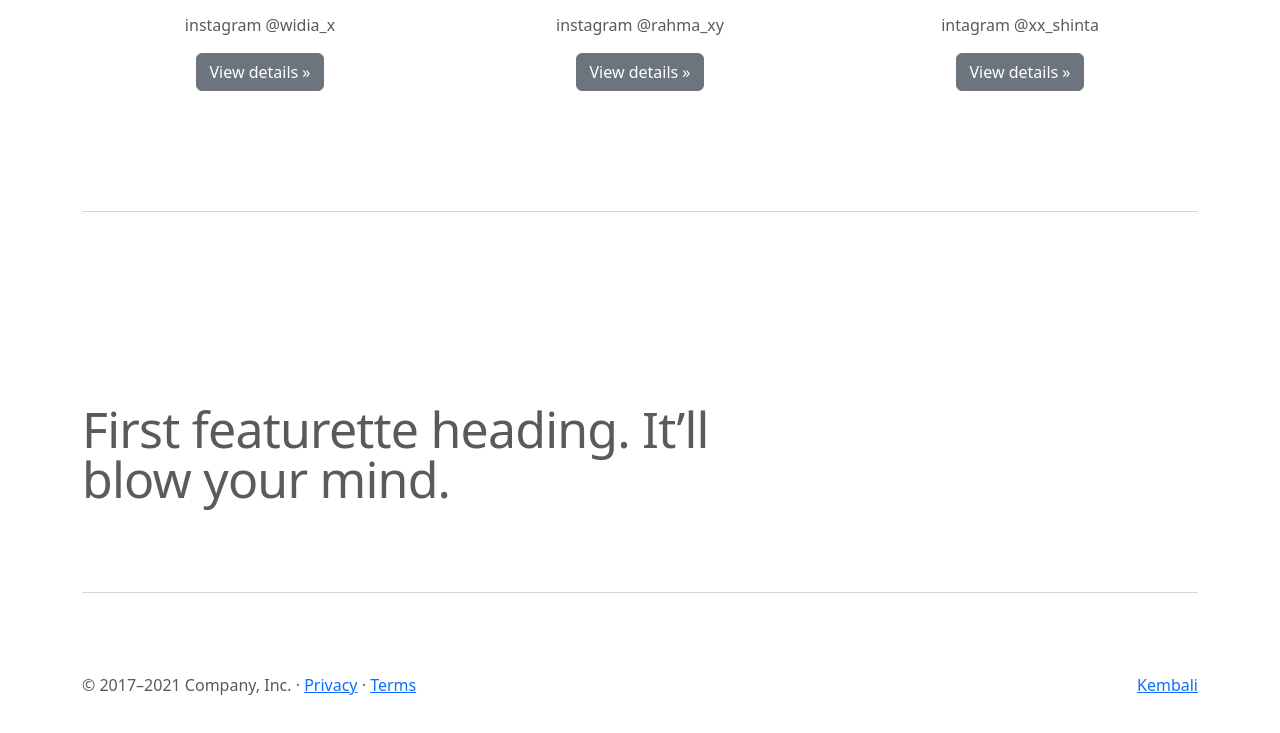
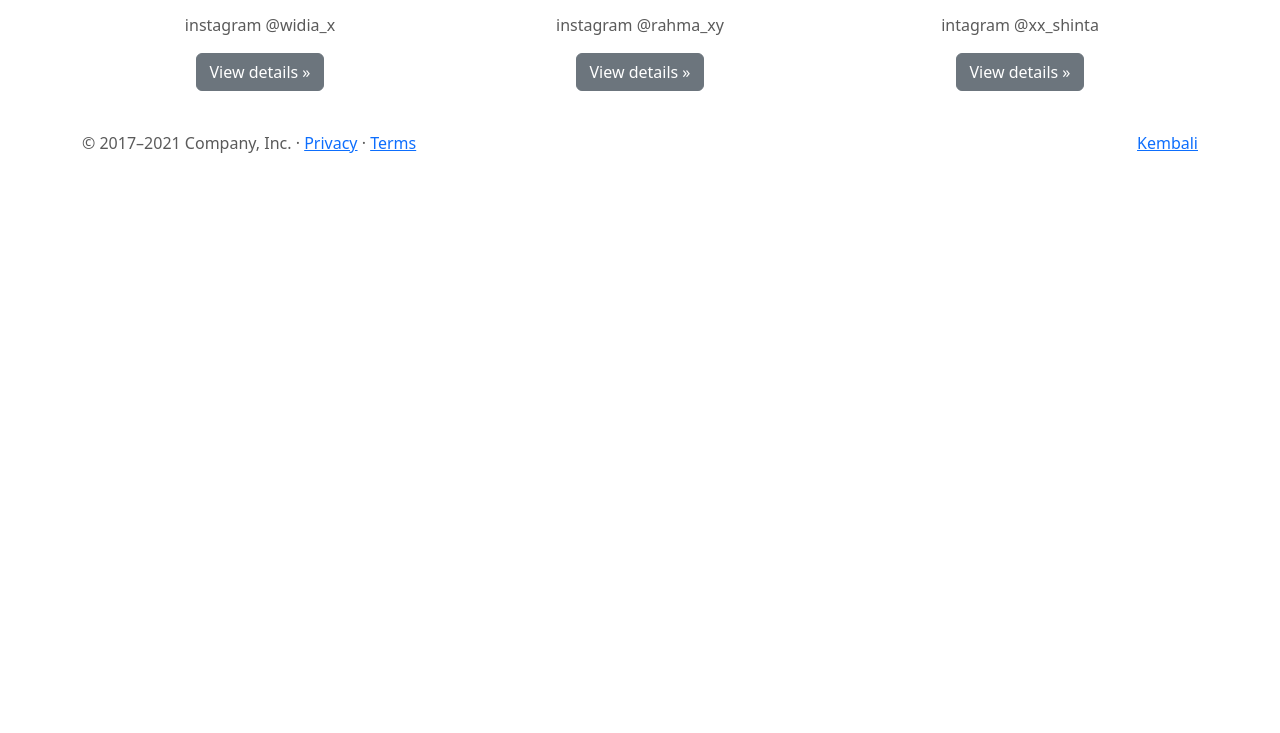
Before and after one commit to kel825/kelompok-6-Rijal, a plain HTML site: page contact.html in a window 1280 px wide. Shown: the part 473-1206 px from the top of the page. After the commit the page ends 800 px from the top, so only its background shows below. Drawn offline with Linux system fonts and the light colour scheme.

Commit message:
edit contact

```diff
--- a/contact.html
+++ b/contact.html
@@ -97,26 +97,7 @@
         </div><!-- /.row -->
 
 
-        <!-- START THE FEATURETTES -->
 
-        <hr class="featurette-divider">
-
-        <div class="row featurette">
-          <div class="col-md-7">
-            <h2 class="featurette-heading">First featurette heading. <span class="text-muted">It’ll blow your mind.</span></h2>
-          </div>
-          <div class="col-md-5">
-            <img src="" alt="" width="" height="">
-
-          </div>
-        </div>
-
-        <hr class="featurette-divider">
-
-
-
-
-        <!-- /END THE FEATURETTES -->
 
      </div>
 
```
